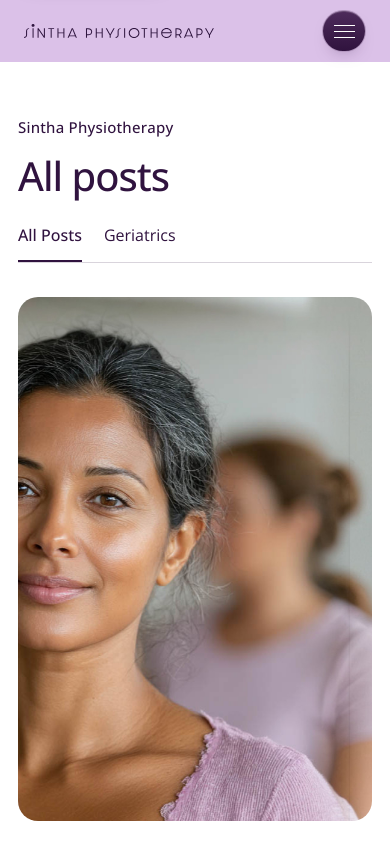
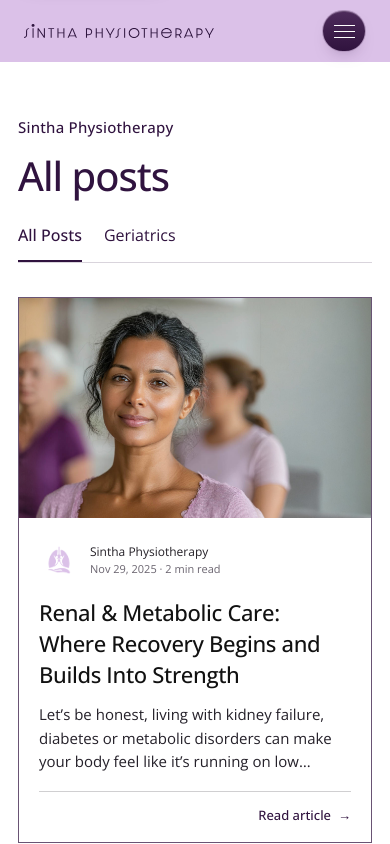
Before and after one commit to brandonmuch/sinthaphysiotherapy, a Next.js app: page /blog in a window 390 px wide. Shown: the top 844 px of the page. Built offline with nearby package versions, Linux system fonts and the light colour scheme; a web font is replaced by a local one.

Commit message:
Refine blog grid and original typography weights

```diff
--- a/app/original-site-structure.css
+++ b/app/original-site-structure.css
@@ -944,3 +944,250 @@ button.contact-form__submit.site-button {
   background: var(--sintha-lilac);
   padding: 20px 18px;
 }
+
+
+/* Original Wix typography: DM Sans Medium headings, Open Sans Regular body,
+   and DIN Next Light for compact supporting text. */
+:root {
+  --sintha-font-weight-body: 400;
+  --sintha-font-weight-medium: 500;
+  --sintha-font-weight-bold: 700;
+}
+
+/* About now has two current practitioner profiles, so keep the cards balanced. */
+.team-grid {
+  grid-template-columns: repeat(2, minmax(0, 1fr));
+  max-width: 980px;
+  margin-inline: auto;
+}
+
+.team-card__copy h2,
+.team-card__copy strong,
+.affiliated-card h3,
+.service-pair__content h2,
+.site-footer__contact h2,
+.site-footer__hours h2,
+.site-footer__social p,
+.site-footer__social-links a,
+.contact-info-card strong,
+.contact-info-card__hours strong {
+  font-weight: var(--sintha-font-weight-medium);
+}
+
+/* Blog listing follows the original Wix three-column card rhythm. */
+.blog-page > .site-container {
+  width: min(1120px, calc(100% - 72px));
+}
+
+.blog-grid {
+  display: grid;
+  grid-template-columns: repeat(3, minmax(0, 1fr));
+  align-items: stretch;
+  gap: 34px 28px;
+}
+
+.blog-card {
+  display: flex;
+  min-width: 0;
+  min-height: 530px;
+  flex-direction: column;
+  overflow: hidden;
+  border: 1px solid rgba(48, 19, 63, 0.72);
+  border-radius: 0;
+  background: #fff;
+}
+
+.blog-card__image {
+  display: block;
+  position: relative;
+  flex: 0 0 auto;
+  width: 100%;
+  height: auto;
+  aspect-ratio: 4 / 3;
+  overflow: hidden;
+  border-radius: 0;
+  background: var(--sintha-pale);
+}
+
+.blog-card__image img {
+  display: block;
+  width: 100%;
+  height: 100%;
+  object-fit: cover;
+  transition: transform 420ms ease;
+}
+
+.blog-card__content {
+  display: flex;
+  flex: 1 1 auto;
+  min-height: 342px;
+  flex-direction: column;
+  padding: 26px 22px 18px;
+}
+
+.blog-card__author {
+  display: flex;
+  align-items: center;
+  gap: 11px;
+  min-width: 0;
+  margin-bottom: 17px;
+}
+
+.blog-card__avatar {
+  display: block;
+  flex: 0 0 40px;
+  width: 40px;
+  height: 40px;
+  border-radius: 50%;
+  object-fit: cover;
+}
+
+.blog-card__author-copy {
+  display: flex;
+  min-width: 0;
+  flex-direction: column;
+  gap: 2px;
+}
+
+.blog-card__author-name {
+  color: #242027;
+  font-size: 12px;
+  font-weight: 400;
+  line-height: 1.35;
+}
+
+.blog-card__date {
+  color: #6b6570;
+  font-size: 11px;
+  font-weight: 400;
+  line-height: 1.35;
+}
+
+.blog-card__content h2 {
+  margin: 0 0 14px;
+  color: #111;
+  font-size: clamp(19px, 1.8vw, 22px);
+  font-weight: 500;
+  line-height: 1.4;
+  letter-spacing: -0.015em;
+}
+
+.blog-card__content h2 a {
+  color: inherit;
+  text-decoration: none;
+}
+
+.blog-card__content h2 a:hover {
+  text-decoration: underline;
+  text-decoration-color: var(--sintha-purple);
+  text-underline-offset: 4px;
+}
+
+.blog-card__excerpt {
+  display: -webkit-box;
+  overflow: hidden;
+  margin: 0 0 18px;
+  color: #25212a;
+  font-size: 15px;
+  font-weight: 400;
+  line-height: 1.55;
+  -webkit-box-orient: vertical;
+  -webkit-line-clamp: 3;
+}
+
+.blog-card__footer {
+  display: flex;
+  align-items: center;
+  justify-content: flex-end;
+  margin-top: auto;
+  border-top: 1px solid rgba(41, 38, 45, 0.22);
+  padding-top: 13px;
+}
+
+.blog-card__read-link {
+  display: inline-flex;
+  align-items: center;
+  gap: 7px;
+  color: var(--sintha-purple);
+  font-size: 13px;
+  font-weight: 500;
+  text-decoration: none;
+}
+
+.blog-card__read-link:hover {
+  text-decoration: underline;
+  text-underline-offset: 3px;
+}
+
+@media (hover: hover) and (pointer: fine) {
+  .blog-card__image:hover img {
+    transform: scale(1.035);
+  }
+}
+
+@media (min-width: 761px) and (max-width: 1040px) {
+  .blog-page > .site-container {
+    width: calc(100% - 116px);
+  }
+}
+
+@media (max-width: 860px) {
+  .blog-grid {
+    grid-template-columns: repeat(2, minmax(0, 1fr));
+    gap: 28px 20px;
+  }
+
+  .blog-card {
+    min-height: 500px;
+  }
+
+  .blog-card__content {
+    min-height: 310px;
+    padding-inline: 18px;
+  }
+}
+
+@media (max-width: 760px) {
+  .team-grid {
+    grid-template-columns: minmax(0, 1fr);
+    max-width: 560px;
+  }
+
+  .blog-page > .site-container {
+    width: calc(100% - 36px);
+  }
+}
+
+@media (max-width: 560px) {
+  .blog-grid {
+    grid-template-columns: minmax(0, 1fr);
+    gap: 22px;
+  }
+
+  .blog-card {
+    min-height: 0;
+  }
+
+  .blog-card__image {
+    aspect-ratio: 16 / 10;
+  }
+
+  .blog-card__content {
+    min-height: 300px;
+    padding: 22px 20px 17px;
+  }
+
+  .blog-card__content h2 {
+    font-size: 22px;
+  }
+
+  .blog-card__excerpt {
+    font-size: 15px;
+  }
+}
+
+@media (prefers-reduced-motion: reduce) {
+  .blog-card__image img {
+    transition: none;
+  }
+}
```
